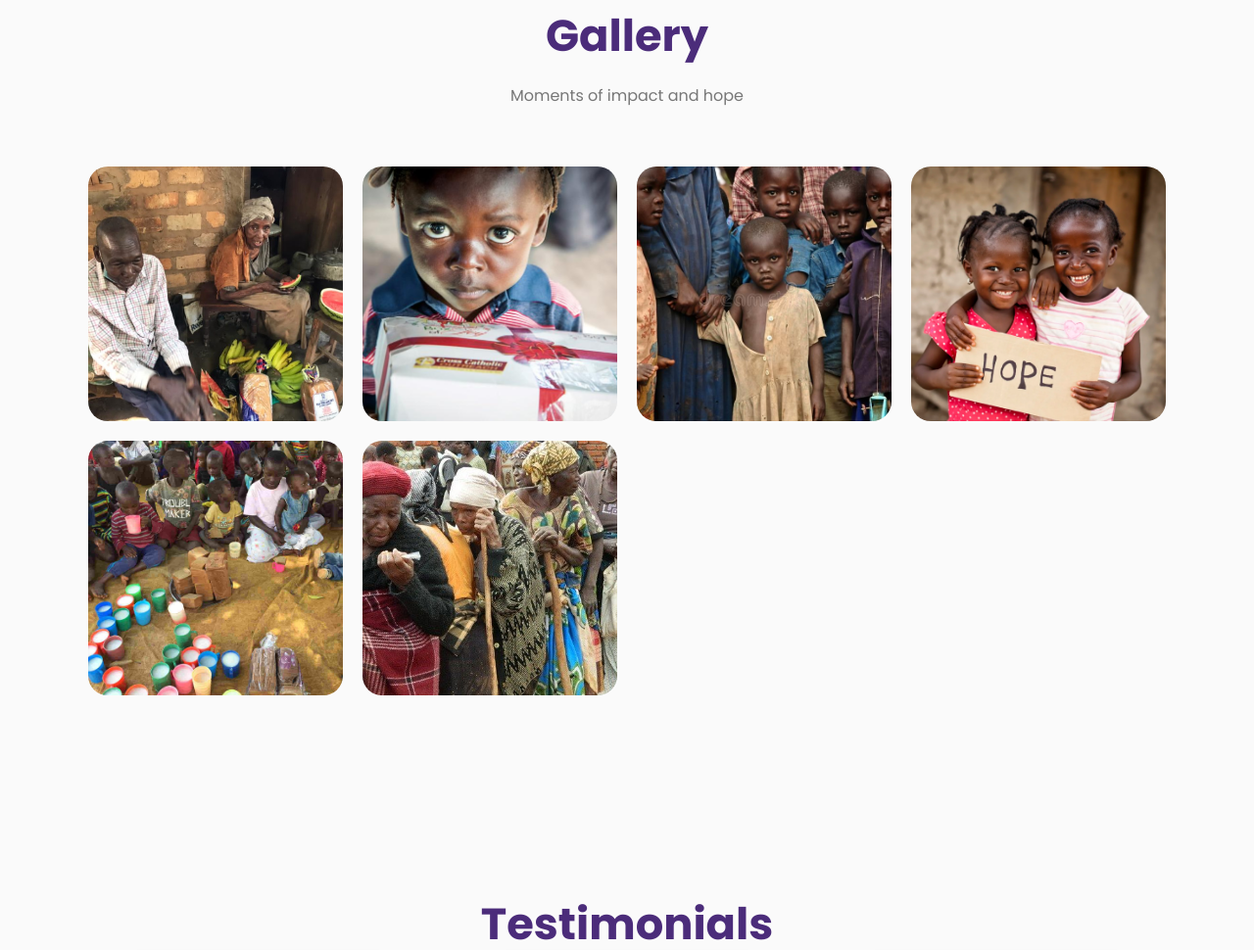
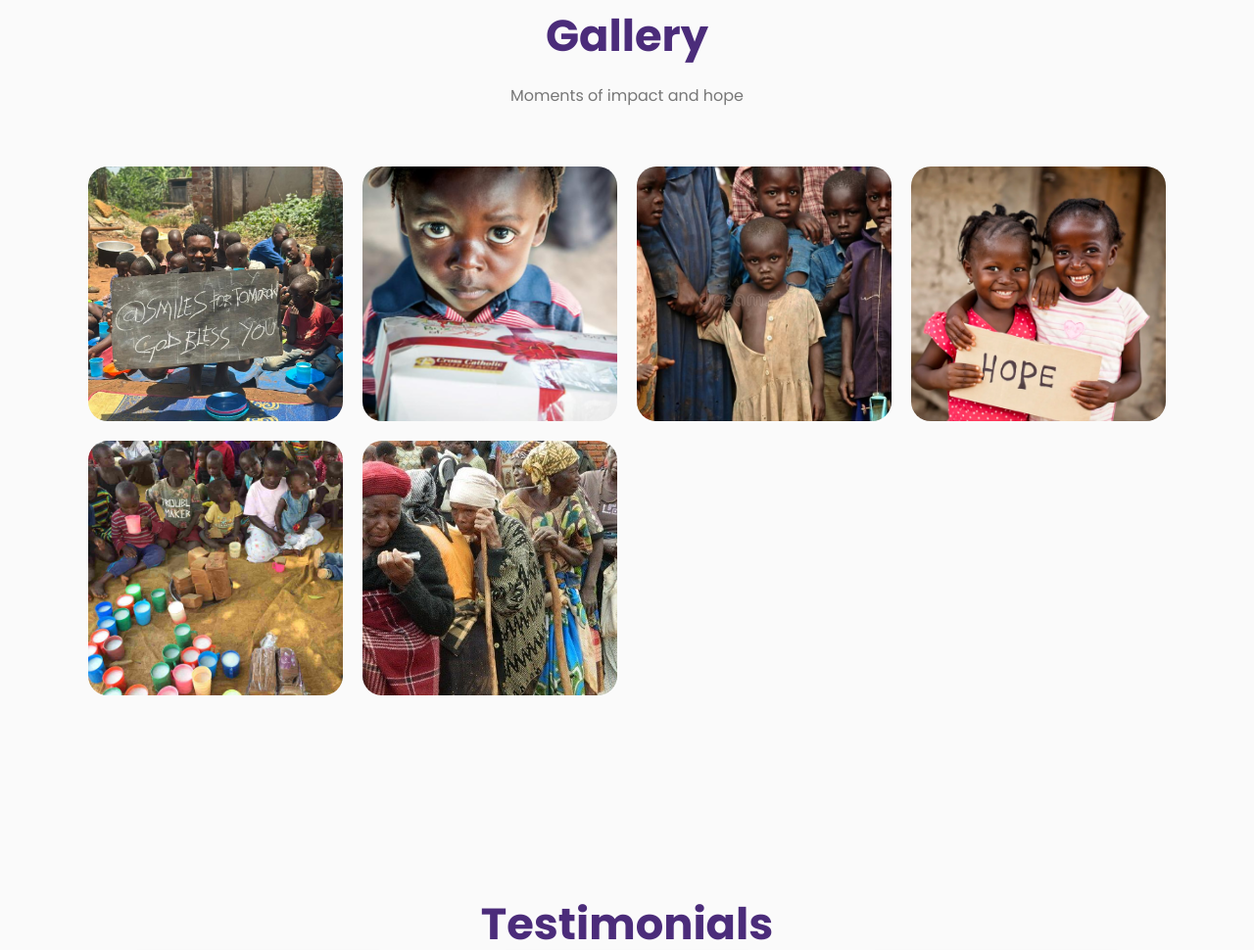
Before and after one commit to hulkmane73/Wand-charity-foundation-, a plain HTML site: page index.html in a window 1280 px wide. Shown: the part 2161-3131 px from the top of the page at 98% size. Drawn offline with Linux system fonts and the light colour scheme.

Commit message:
Update index.html

```diff
--- a/index.html
+++ b/index.html
@@ -697,7 +697,7 @@
 
 <div class="gallery">
 
-<img src="images/IMG-20210831-WA0021-1024x768.jpg" alt="">
+<img src="images/WhatsApp Image 2026-05-15 at 4.03.32 PM.jpeg" alt="">
 <img src="images/BOX-OF-JOY-CHILDREN_800.jpg" alt="">
 <img src="images/ae6405d74e4f5aa989d2f247171ef167-2.jpg" alt="">
 <img src="images/needy-children.webp" alt="">
```
